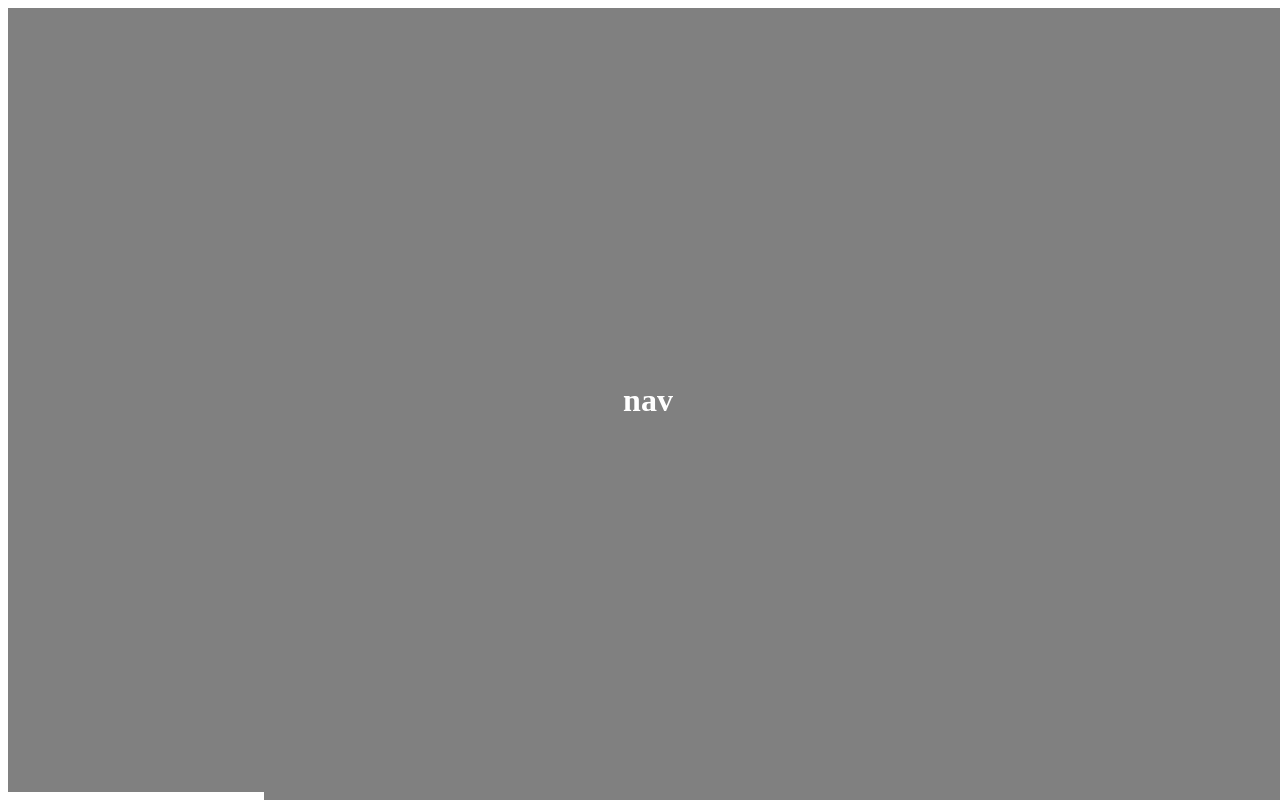
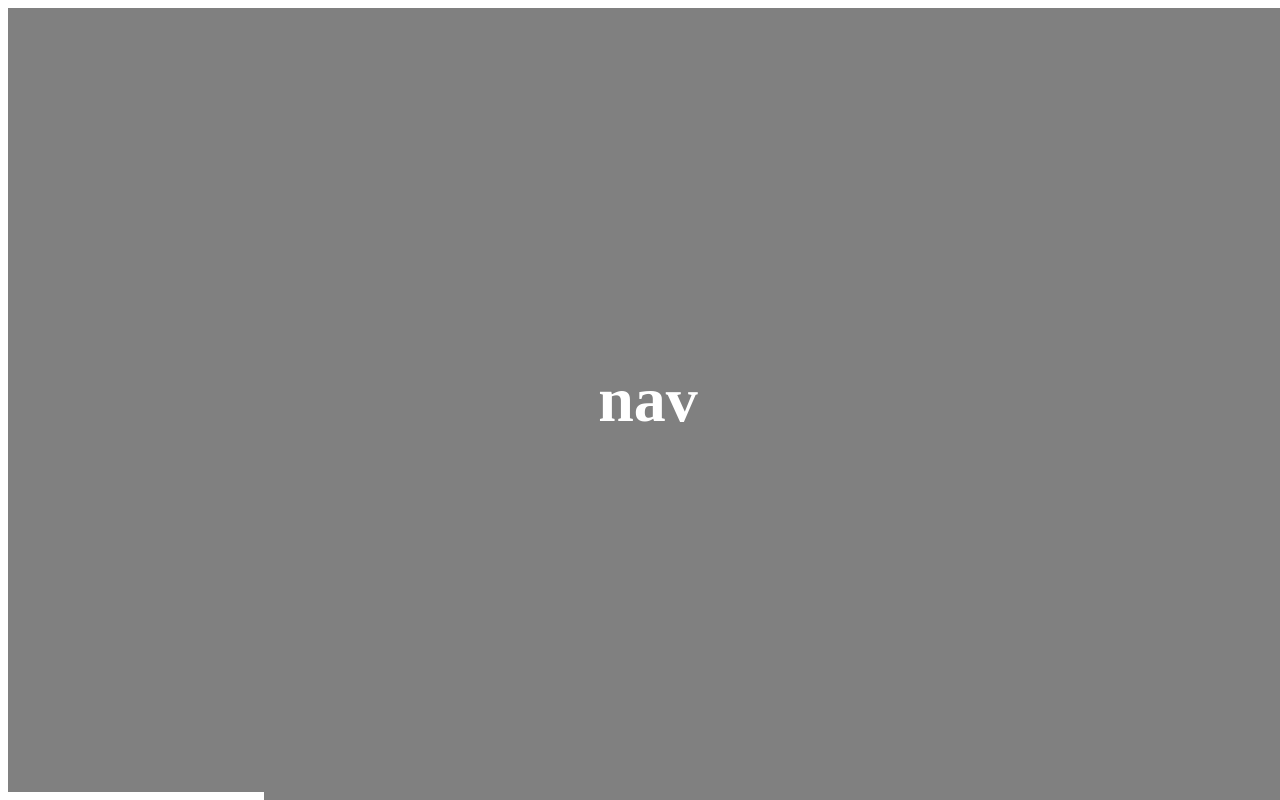
Before and after one commit to adeebshihadeh/carvis-mini, a plain HTML site: page content.html in a window 1280 px wide. Shown: the top 800 px of the page. Drawn offline with Linux system fonts and the light colour scheme.

Commit message:
bigger placeholder

```diff
--- a/content.css
+++ b/content.css
@@ -11,13 +11,10 @@
 
 .placeholder-text {
   text-align: center;
-  font-size: 2rem;
+  font-size: 4rem;
   color: white;
   margin: 0;
   position: relative;
   top: 50%;
   transform: translateY(-50%);
-
 }
-
-/*   style="text-align: center; color: white; margin: 0; position: relative; top: 50%; transform: translateY(-50%);"    */
```
